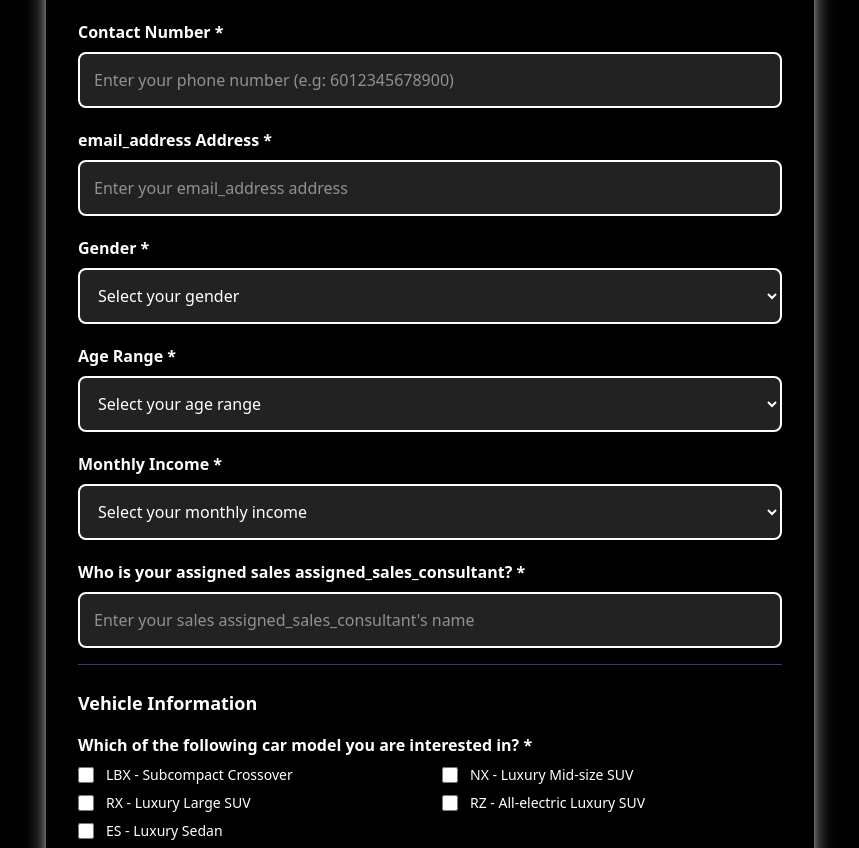
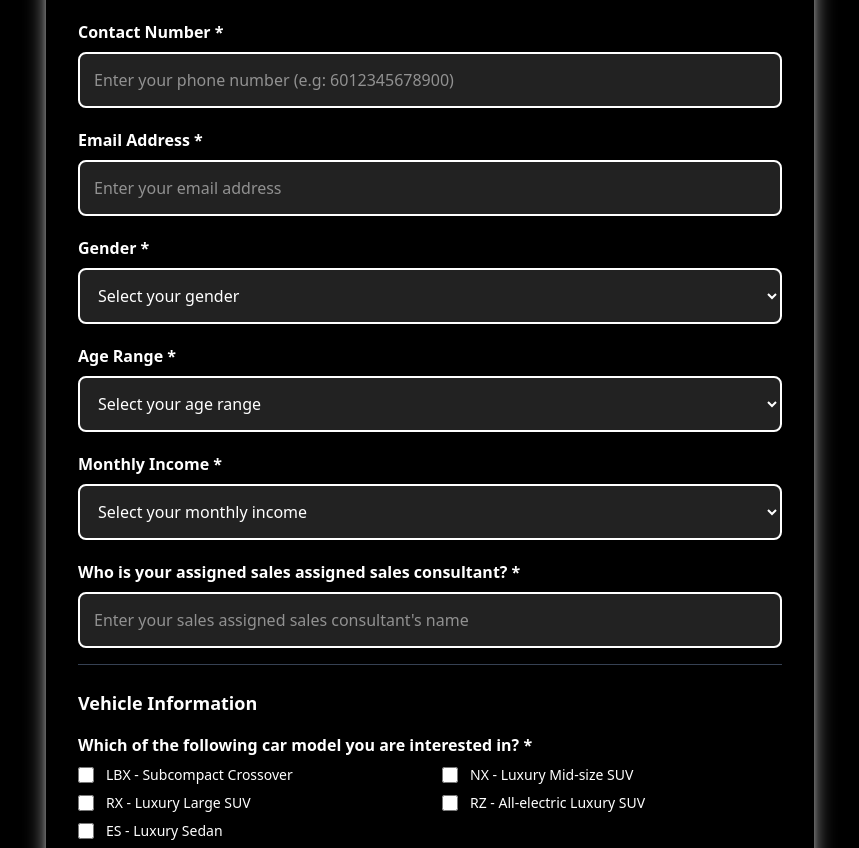
Before and after one commit to Yion05/Lexus-Roadshow-event, a React (Vite) app in the folder client/: page / in a window 1280 px wide. Shown: the part 500-1348 px from the top of the page, without its empty margins (210-1069 px from the left). Built offline with nearby package versions, Linux system fonts and the light colour scheme; no server answers; the HTML template or start-up script is replaced by a standard one; a web font is replaced by a local one.

Commit message:
Update home.tsx

```diff
--- a/client/src/pages/home.tsx
+++ b/client/src/pages/home.tsx
@@ -76,7 +76,7 @@ const RegistrationForm: React.FC = () => {
     if (!/^\+?[1-9]\d{7,14}$/.test(formData.contact_number.replace(/\s/g, "")))
       newErrors.contact_number = "Please enter a valid contact number";
     if (!/^[^\s@]+@[^\s@]+\.[^\s@]+$/.test(formData.email_address))
-      newErrors.email_address = "Please enter a valid email_address address";
+      newErrors.email_address = "Please enter a valid email address";
     if (!formData.gender) newErrors.gender = "Please select your gender";
     if (!formData.age_range)
       newErrors.age_range = "Please select your age range";
@@ -249,7 +249,7 @@ const RegistrationForm: React.FC = () => {
                   htmlFor="email_address"
                   className="block mb-2 font-semibold text-white"
                 >
-                  email_address Address *
+                  Email Address *
                 </label>
                 <input
                   type="email_address"
@@ -258,7 +258,7 @@ const RegistrationForm: React.FC = () => {
                   value={formData.email_address}
                   onChange={handleInputChange}
                   required
-                  placeholder="Enter your email_address address"
+                  placeholder="Enter your email address"
                   className={inputClasses("email_address")}
                 />
                 {errors.email_address && (
@@ -356,7 +356,7 @@ const RegistrationForm: React.FC = () => {
                   htmlFor="assigned_sales_consultant"
                   className="block mb-2 font-semibold text-white"
                 >
-                  Who is your assigned sales assigned_sales_consultant? *
+                  Who is your assigned sales assigned sales consultant? *
                 </label>
                 <input
                   type="text"
@@ -365,7 +365,7 @@ const RegistrationForm: React.FC = () => {
                   value={formData.assigned_sales_consultant}
                   onChange={handleInputChange}
                   required
-                  placeholder="Enter your sales assigned_sales_consultant's name"
+                  placeholder="Enter your sales assigned sales consultant's name"
                   className={inputClasses("assigned_sales_consultant")}
                 />
                 {errors.assigned_sales_consultant && (
```
